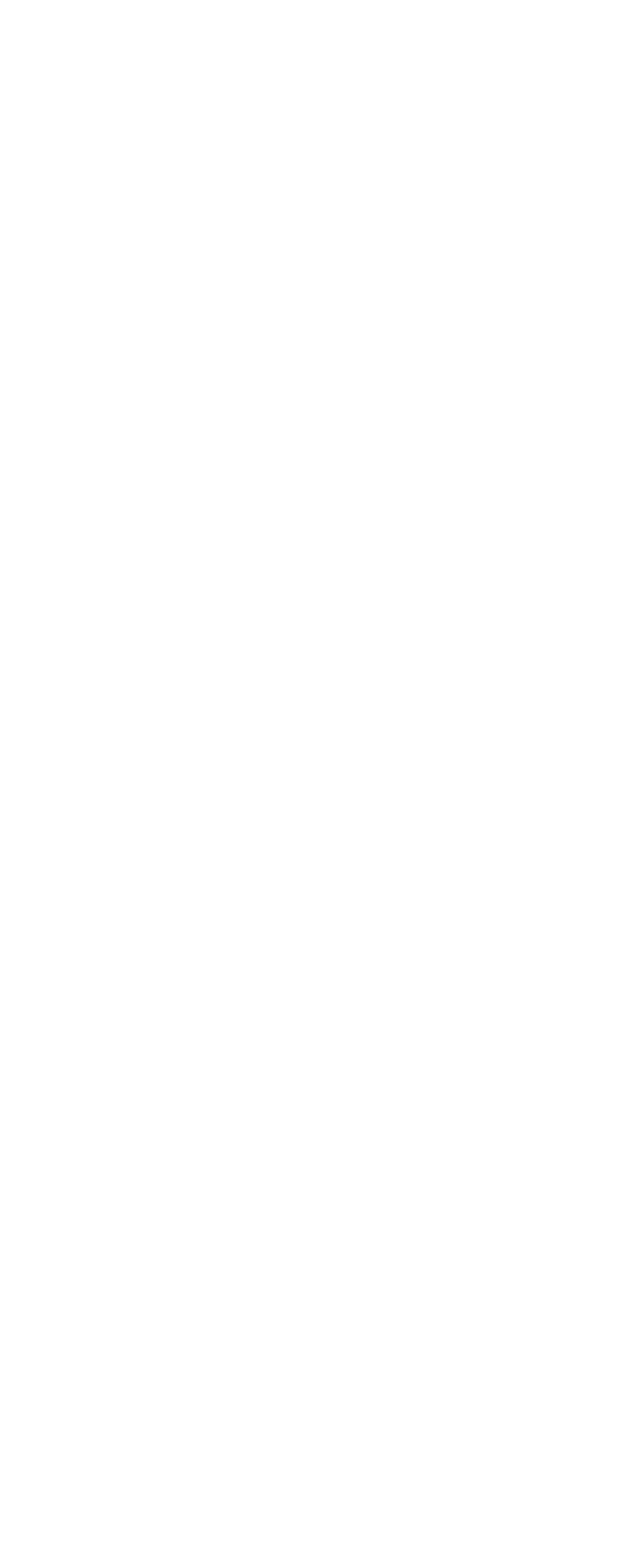
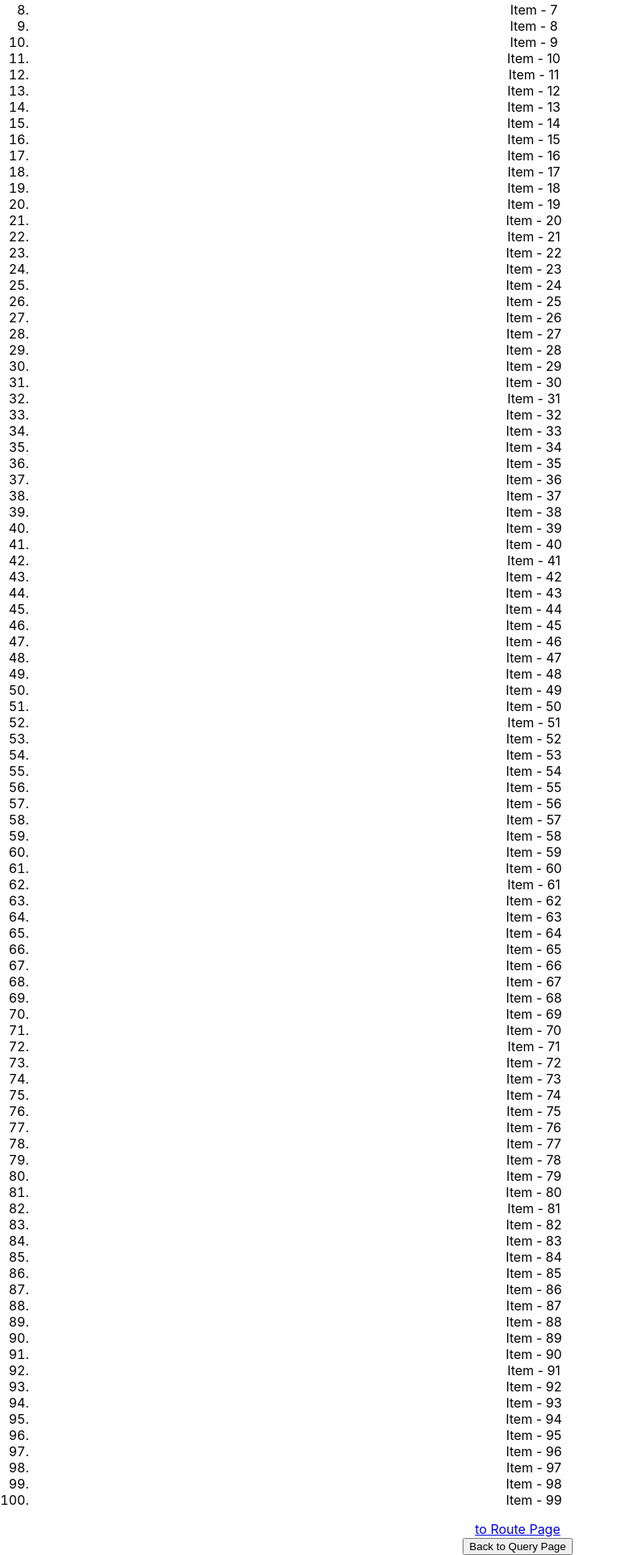
Before and after one commit to nushairfalah/splitting-up-react-component, a React (Create React App) app: page /hash-params in a window 1280 px wide. Shown: the part 154-2074 px from the top of the page at 81% size, without its empty margins (0-769 px from the left). Before the commit the page ends 800 px from the top, so only its background shows below. Built offline with nearby package versions, Linux system fonts and the light colour scheme.

Commit message:
create parameter(route,query,hash)

```diff
--- a/src/App.js
+++ b/src/App.js
@@ -4,6 +4,9 @@ import { BrowserRouter as Router, Route } from "react-router-dom";
 import ProfilePage from "./Pages/Profile";
 import HomePage from "./Pages/Home";
 import CounterPage from "./Pages/Counter";
+import RoutePage from './Pages/Route';
+import QueryPage from './Pages/Query';
+import HashPage from './Pages/Hash';
 
 class App extends React.Component {
   render() {
@@ -13,6 +16,11 @@ class App extends React.Component {
           <Route path="/profile/:name" component={ProfilePage} />
           <Route path="/home" component={HomePage} />
           <Route path="/counter" component={CounterPage} />
+
+          {/* Tugas */}
+          <Route path='/route-params/:name' component={RoutePage} />
+          <Route path='/query-params' component={QueryPage} />
+          <Route path='/hash-params' component={HashPage} />
         </Router>
       </div>
     );
--- /dev/null
+++ b/src/Pages/Hash.js
@@ -0,0 +1,28 @@
+import React from 'react';
+import { Link } from 'react-router-dom';
+
+const HashPage = (props) => {
+    console.log(props);
+
+    const goback = () => {
+        props.history.goBack();
+    }
+
+    const list = [];
+    for (let index = 0; index < 100; index++) {
+        list.push(`Item - ${index}`)
+    }
+
+    return (
+        <div>
+            <ol>
+                {list.map((item, index) => <li key={index} id={`item-${index}`}>{item}</li>)}
+            </ol>
+            <Link to='/route-params/'>to Route Page</Link>
+            <br />
+            <button onClick={() => goback()}>Back to Query Page</button>
+        </div>
+    )
+}
+
+export default HashPage;
--- /dev/null
+++ b/src/Pages/Query.js
@@ -0,0 +1,25 @@
+import React from 'react';
+import { Link } from 'react-router-dom';
+
+const QueryPage = (props) => {
+    console.log(props);
+
+    const goback = () => {
+        props.history.goBack()
+    }
+
+    const query = new URLSearchParams(props.location.search);
+    const search = query.get('search')
+
+    return (
+        <div>
+            <input type="text" name="" id="" value={search} />
+            <br />
+            <Link to='hash-params'>to Hash Page</Link>
+            <br />
+            <button onClick={() => goback()} >&lt; Route Page</button>
+        </div>
+    )
+}
+
+export default QueryPage;
--- /dev/null
+++ b/src/Pages/Route.js
@@ -0,0 +1,15 @@
+import React from 'react';
+import { Link } from 'react-router-dom';
+
+const RoutePage = (props) => {
+    console.log(props)
+
+    return (
+        <div>
+            <h2>Route Parameter {props.match.params.name}</h2>
+            <Link to='/query-params'>to Query Page</Link>
+        </div>
+    )
+}
+
+export default RoutePage;
```
